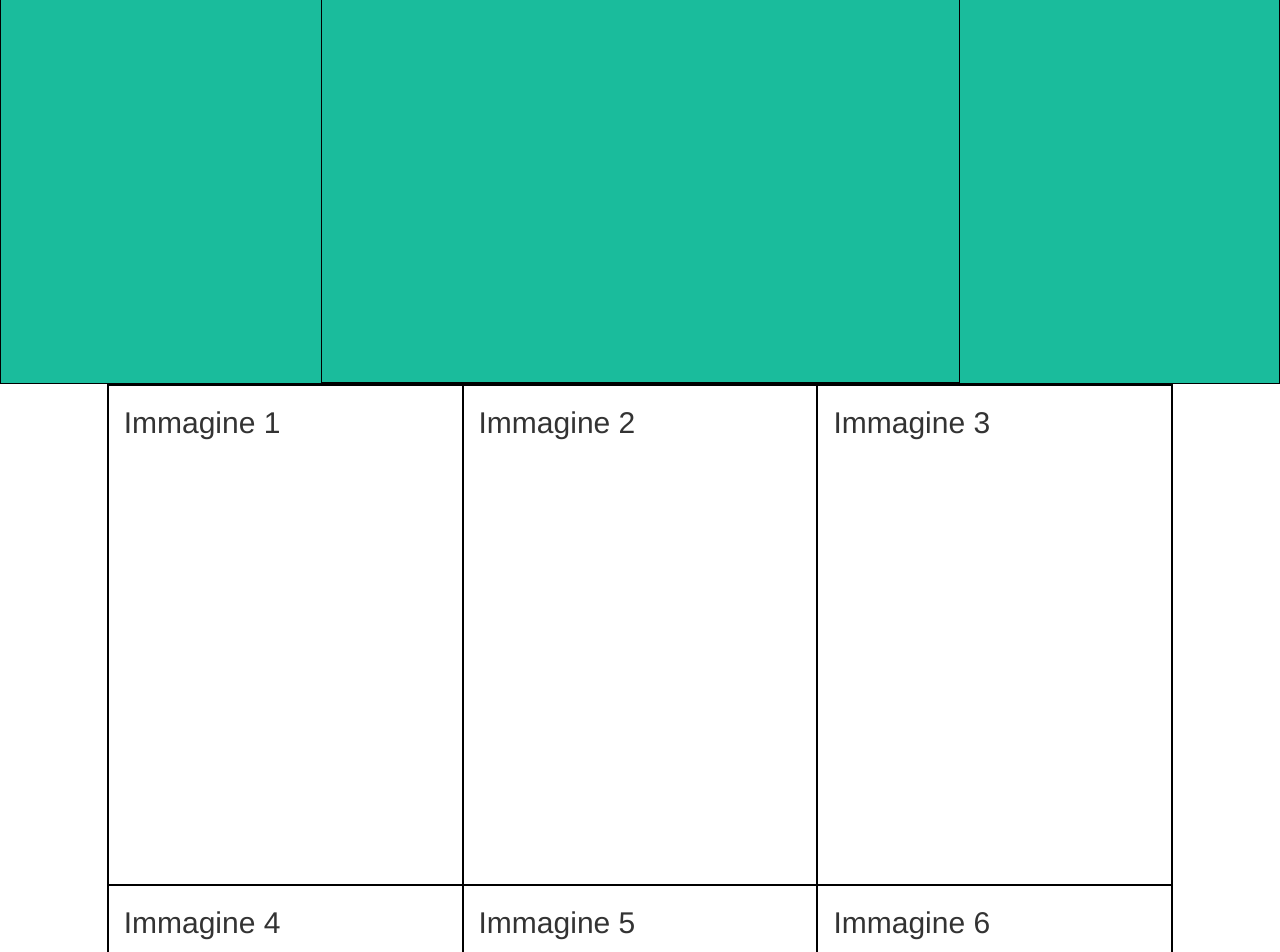
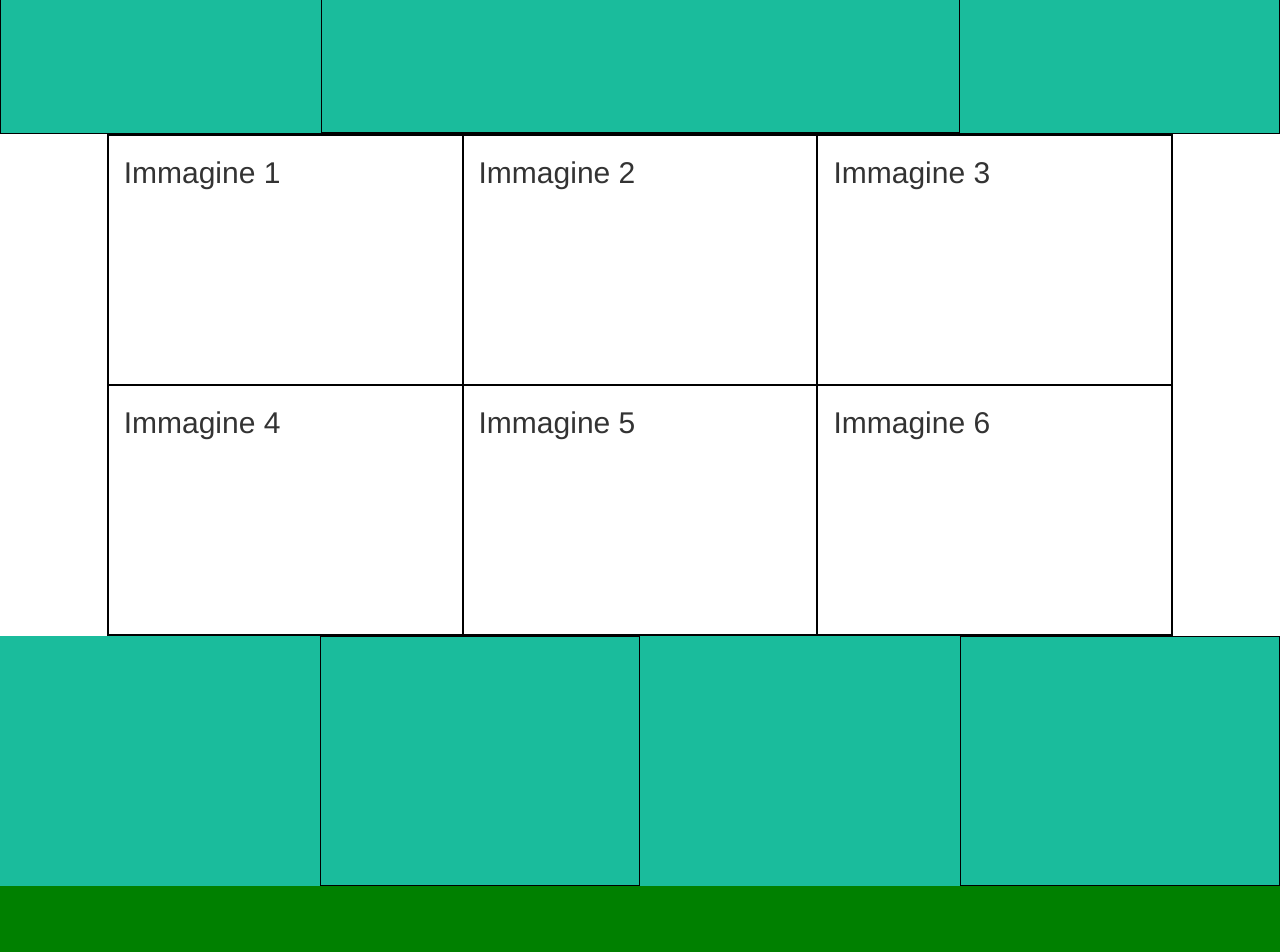
Before and after one commit to Geeogee/html-css-bootstrap-freelancer, a plain HTML site: page index.html in a window 1280 px wide. Shown: the part 220-1172 px from the top of the page. After the commit the page ends 1106 px from the top, so only its background shows below. Drawn offline with nearby package versions, Linux system fonts and the light colour scheme.

Commit message:
About us section added

```diff
--- a/css/main.css
+++ b/css/main.css
@@ -5,22 +5,18 @@ div[class*="col"] {
   min-height: 100px;
 }
 
-/*debug*/
-.section-profile {
-  min-height: 500px;
+main section:nth-child(odd) {
   background-color: #1abc9c;
 }
 
-.section-portfolio {
+main section:nth-child(even) {
   background-color: #FFF;
-  /*debug*/
-  min-height: 400px;
 }
 
 /*debug*/
 main [class*="col-"] {
   background-color: transparent;
-  min-height: 500px;
+  min-height: 250px;
 }
 
 header {
@@ -36,7 +32,7 @@ header {
   }
 }
 
-@media all and (min-width: 1170px) {
+@media all and (min-width: 1200px) {
   /* debug */
   body {
     background-color: green;
--- a/index.html
+++ b/index.html
@@ -53,7 +53,7 @@
           <div class="row">
             <div class="col-xs-12">
               <div class="row">
-                <div class="col-xs-offset-1 col-xs-10 col-md-offset-3 col-md-6">
+                <div class="col-xs-offset-1 col-xs-10 col-md-offset-2 col-md-8 col-lg-offset-3 col-lg-6">
                   <!-- Profile picture -->
                   <!-- Name of the profile -->
                   <!-- Skills -->
@@ -111,6 +111,21 @@
         </div>
       </section>
 
+      <section class="section-about">
+        <!-- MAx width container -->
+        <div class="container-fluid">
+          <!-- macro row -->
+          <div class="row">
+            <div class="col-xs-8 col-xs-offset-2 col-md-3 col-md-offset-3">
+            </div>
+            <div class="col-xs-8 col-xs-offset-2 col-md-3 col-md-offset-3">
+            </div>
+          <!-- macro row end -->
+          </div>
+        <!-- end of container -->
+        </div>
+      </section>
+
 
 
     </main>
```
